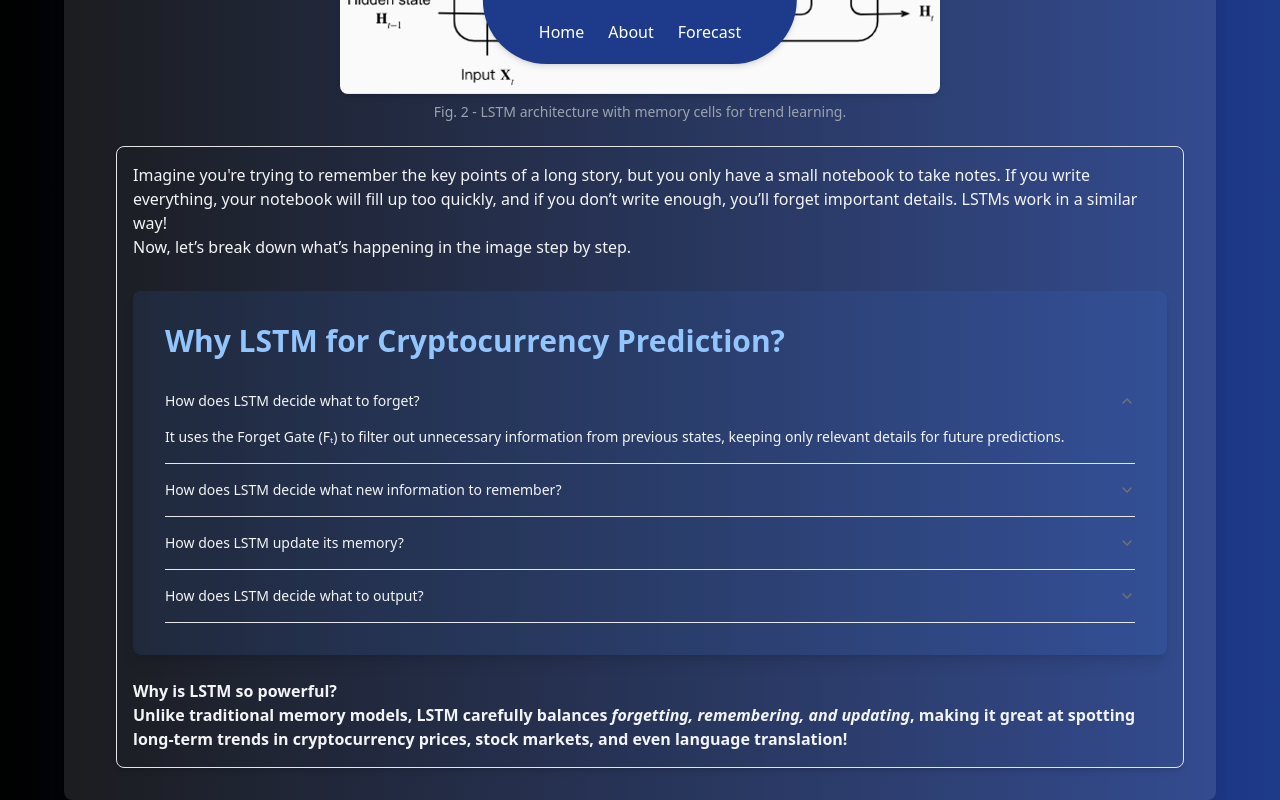
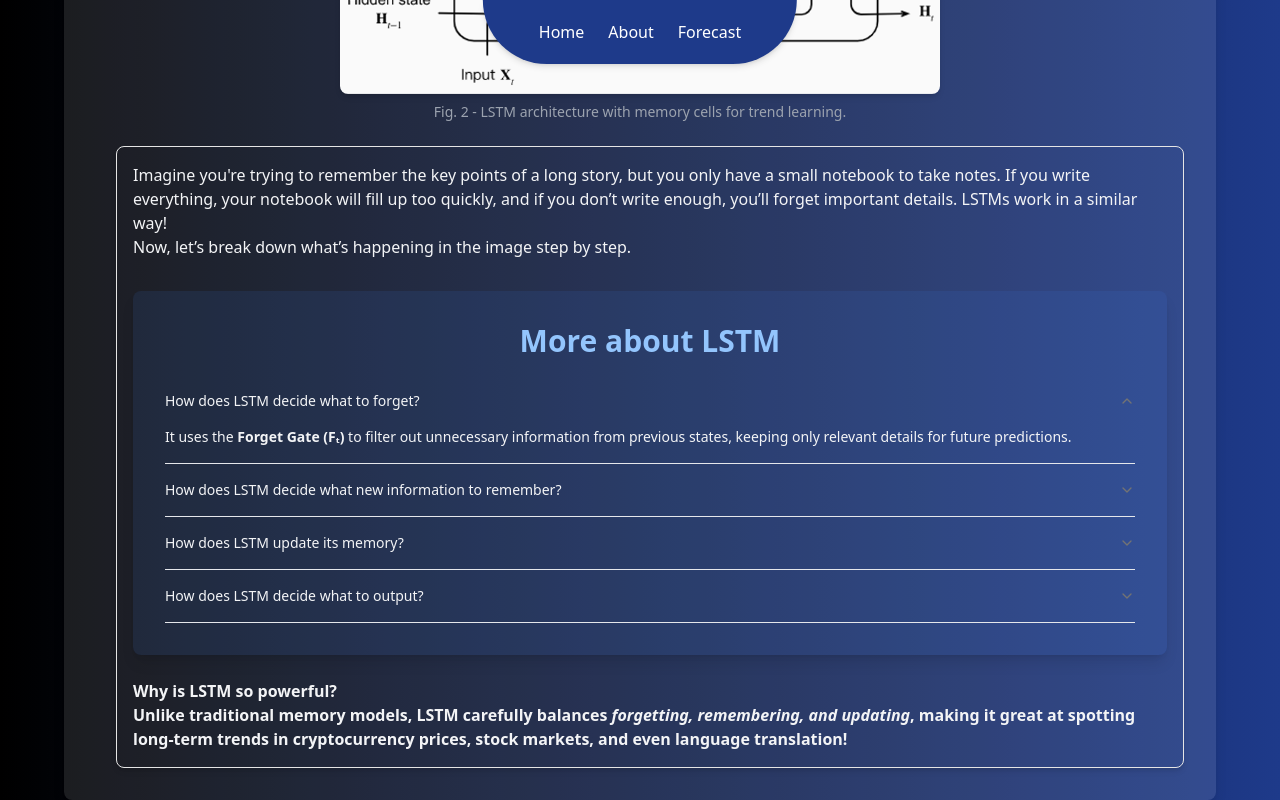
Before and after one commit to jerwintuchi/tonyongbayawak, a Next.js app: page /about/title-proposal in a window 1280 px wide. Both pictures are taken after a click on the button "How does LSTM decide what to forget?". Shown: the part 2859-3659 px from the top of the page. Built offline with nearby package versions, Linux system fonts and the light colour scheme.

Commit message:
ui: tweaked the lstmdropdown to bold the gates

```diff
--- a/src/app/about/(timeline-items)/title-proposal/_components/LSTMDropdown.tsx
+++ b/src/app/about/(timeline-items)/title-proposal/_components/LSTMDropdown.tsx
@@ -3,29 +3,48 @@
 import React from "react";
 import { Accordion, AccordionItem, AccordionTrigger, AccordionContent } from "@/components/ui/accordion";
 
-const LSTMDropdown: React.FC = () => {
+const LSTMDropdown = () => {
     const questions = [
         {
             question: "How does LSTM decide what to forget?",
-            answer: "It uses the Forget Gate (Fₜ) to filter out unnecessary information from previous states, keeping only relevant details for future predictions."
+            answer: (
+                <span>
+                    It uses the <strong>Forget Gate (Fₜ)</strong> to filter out unnecessary information from previous states,
+                    keeping only relevant details for future predictions.
+                </span>
+            )
         },
         {
             question: "How does LSTM decide what new information to remember?",
-            answer: "The Input Gate (Iₜ) determines which new information should be added to the cell state, ensuring important updates are retained."
+            answer: (
+                <span>
+                    The <strong>Input Gate (Iₜ)</strong> determines which new information should be added to the cell state,
+                    ensuring important updates are retained.
+                </span>
+            )
         },
         {
             question: "How does LSTM update its memory?",
-            answer: "The Candidate Memory (C̃ₜ) stores new meaningful information, ensuring older data is modified and updated effectively."
+            answer: (
+                <span>
+                    The <strong>Candidate Memory (C̃ₜ)</strong> stores new meaningful information, ensuring older data is modified and updated effectively.
+                </span>
+            )
         },
         {
             question: "How does LSTM decide what to output?",
-            answer: "It uses the Output Gate (Oₜ) to determine what information should be passed to the next layer, much like summarizing key insights from a complex report."
+            answer: (
+                <span>
+                    It uses the <strong>Output Gate (Oₜ)</strong> to determine what information should be passed to the next layer,
+                    much like summarizing key insights from a complex report.
+                </span>
+            )
         },
     ];
 
     return (
         <div className="max-w-6xl mx-auto bg-blue-500 bg-opacity-10 p-8 mt-8 rounded-lg shadow-lg">
-            <h2 className="text-3xl text-blue-300 font-semibold mb-4">Why LSTM for Cryptocurrency Prediction?</h2>
+            <h2 className="text-3xl text-blue-300 font-semibold mb-4 text-center">More about LSTM</h2>
             <Accordion type="single" collapsible>
                 {questions.map((item, index) => (
                     <AccordionItem key={index} value={`item-${index}`} className="border-b border-gray-200">
```
